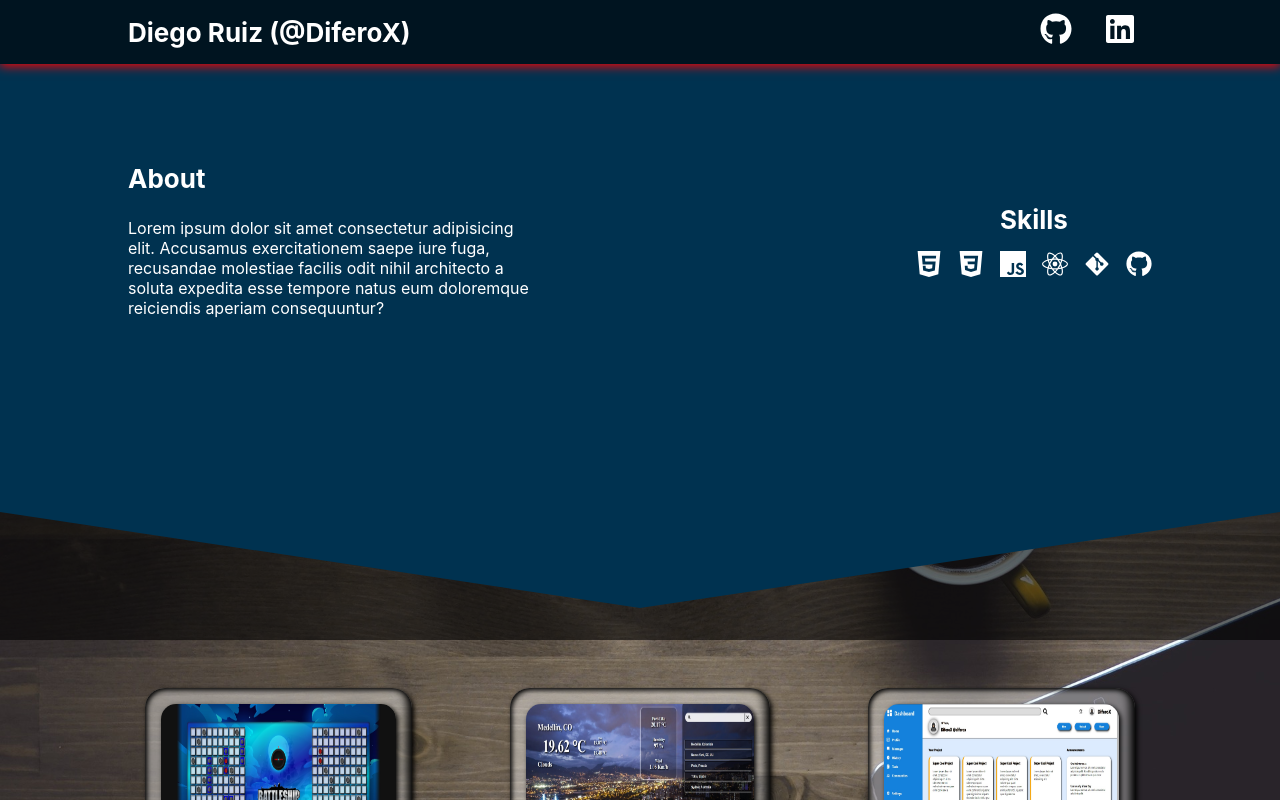
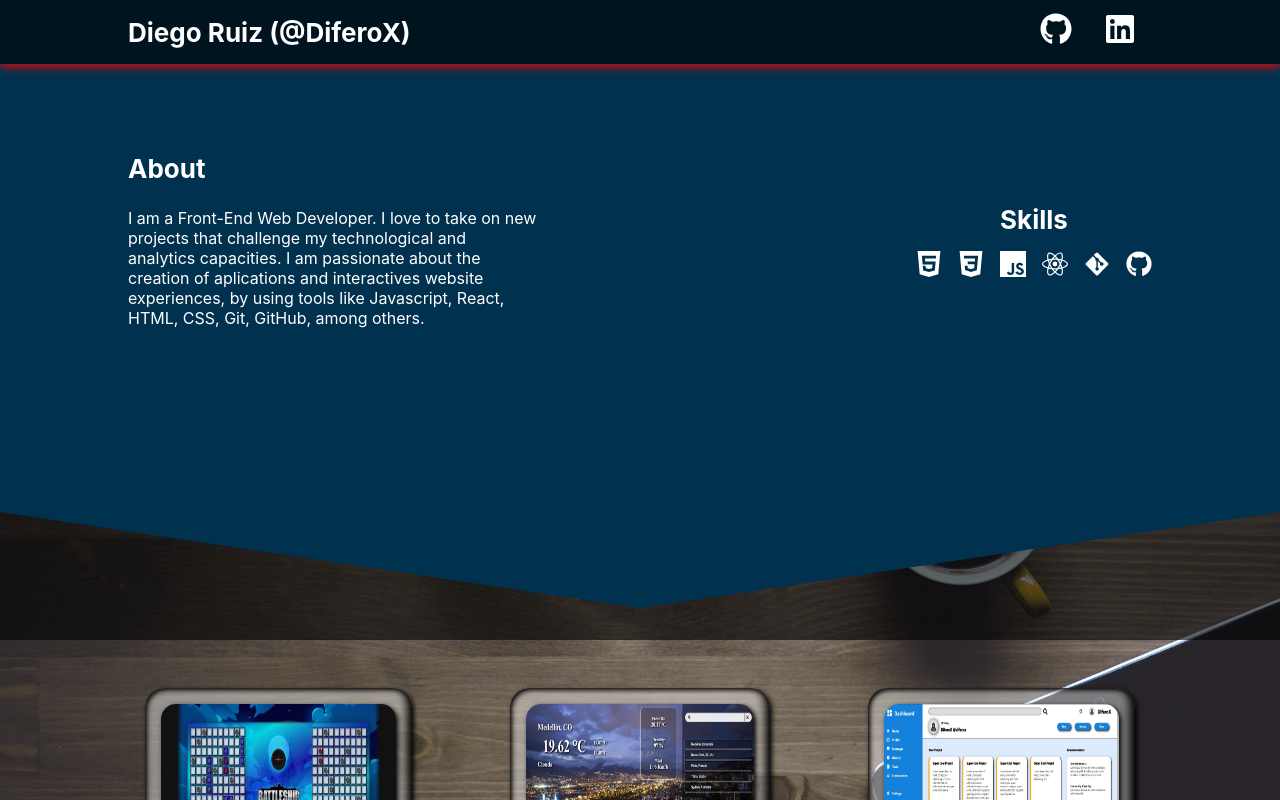
Before and after one commit to DiferoX/portfolio, a React (Create React App) app: page / in a window 1280 px wide. Shown: the top 800 px of the page. Built offline with nearby package versions, Linux system fonts and the light colour scheme.

Commit message:
add about text

```diff
--- a/package.json
+++ b/package.json
@@ -1,5 +1,6 @@
 {
   "name": "portfolio",
+  "homepage": "http://diferox.github.io/portfolio",
   "version": "0.1.0",
   "private": true,
   "dependencies": {
@@ -15,6 +16,8 @@
   },
   "scripts": {
     "start": "react-scripts start",
+    "predeploy": "npm run build",
+    "deploy": "gh-pages -d build",
     "build": "react-scripts build",
     "test": "react-scripts test",
     "eject": "react-scripts eject"
@@ -36,5 +39,8 @@
       "last 1 firefox version",
       "last 1 safari version"
     ]
+  },
+  "devDependencies": {
+    "gh-pages": "^4.0.0"
   }
 }
--- a/src/components/InfoBar.jsx
+++ b/src/components/InfoBar.jsx
@@ -7,7 +7,7 @@ function InfoBar() {
     <div className='infoBarContent'>
       <div className='aboutContent'>
         <h4>About</h4>
-        <p>Lorem ipsum dolor sit amet consectetur adipisicing elit. Accusamus exercitationem saepe iure fuga, recusandae molestiae facilis odit nihil architecto a soluta expedita esse tempore natus eum doloremque reiciendis aperiam consequuntur?</p>
+        <p>I am a Front-End Web Developer. I love to take on new projects that challenge my technological and analytics capacities. I am passionate about the creation of aplications and interactives website experiences, by using tools like Javascript, React, HTML, CSS, Git, GitHub, among others.</p>
       </div>
       <div className='skillContent'>
         <h4>Skills</h4>
--- a/src/components/MenuBar.jsx
+++ b/src/components/MenuBar.jsx
@@ -11,7 +11,7 @@ function MenuBar() {
         <a href="https://github.com/DiferoX" target="_blank" rel="noopener noreferrer">
           <FaGithub className='iconMenuBar' />
         </a>
-        <a href="https://github.com/DiferoX" target="_blank" rel="noopener noreferrer">
+        <a href="https://www.linkedin.com/in/diferox" target="_blank" rel="noopener noreferrer">
           <FaLinkedin className='iconMenuBar' />
         </a>
       </div>
```
Also changed, not shown: 1 other file (tests, documents, lock files or other folders).
